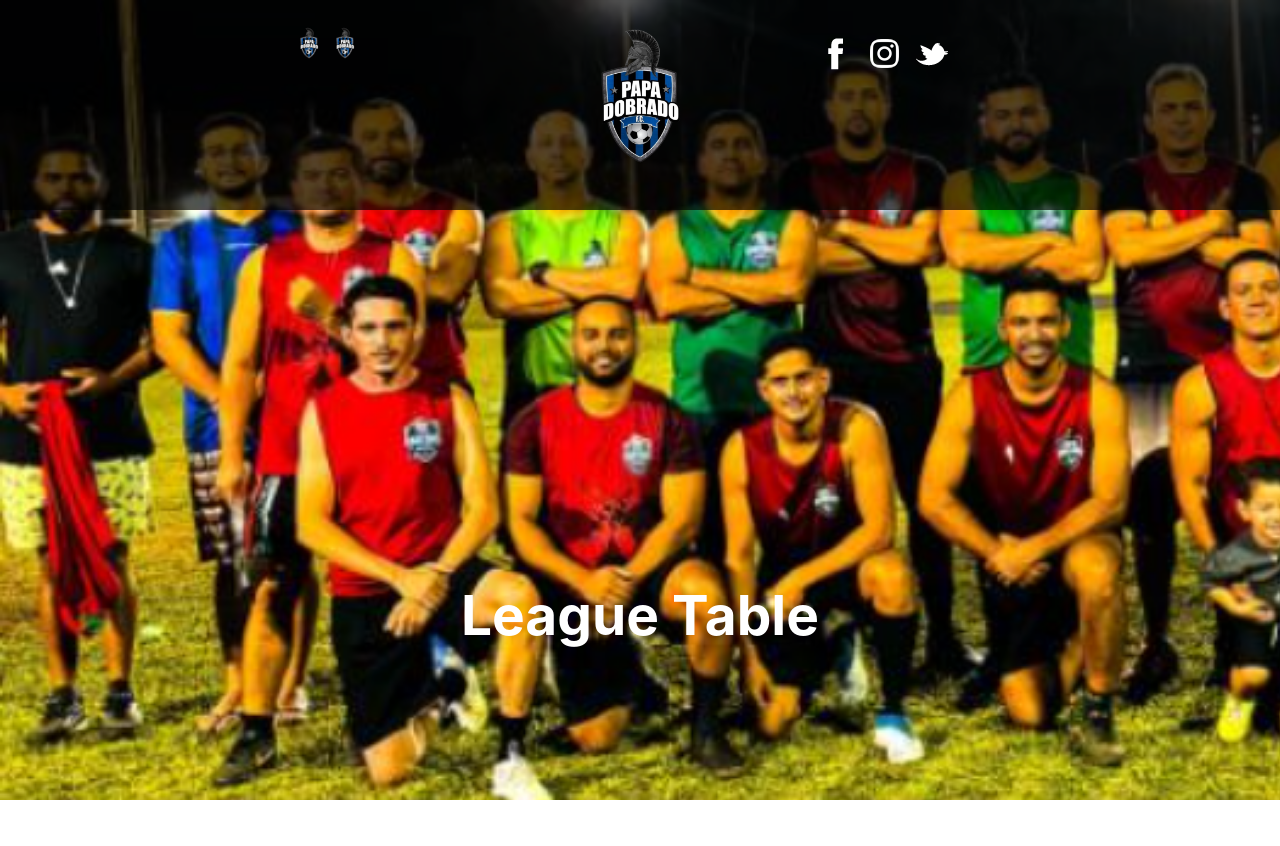
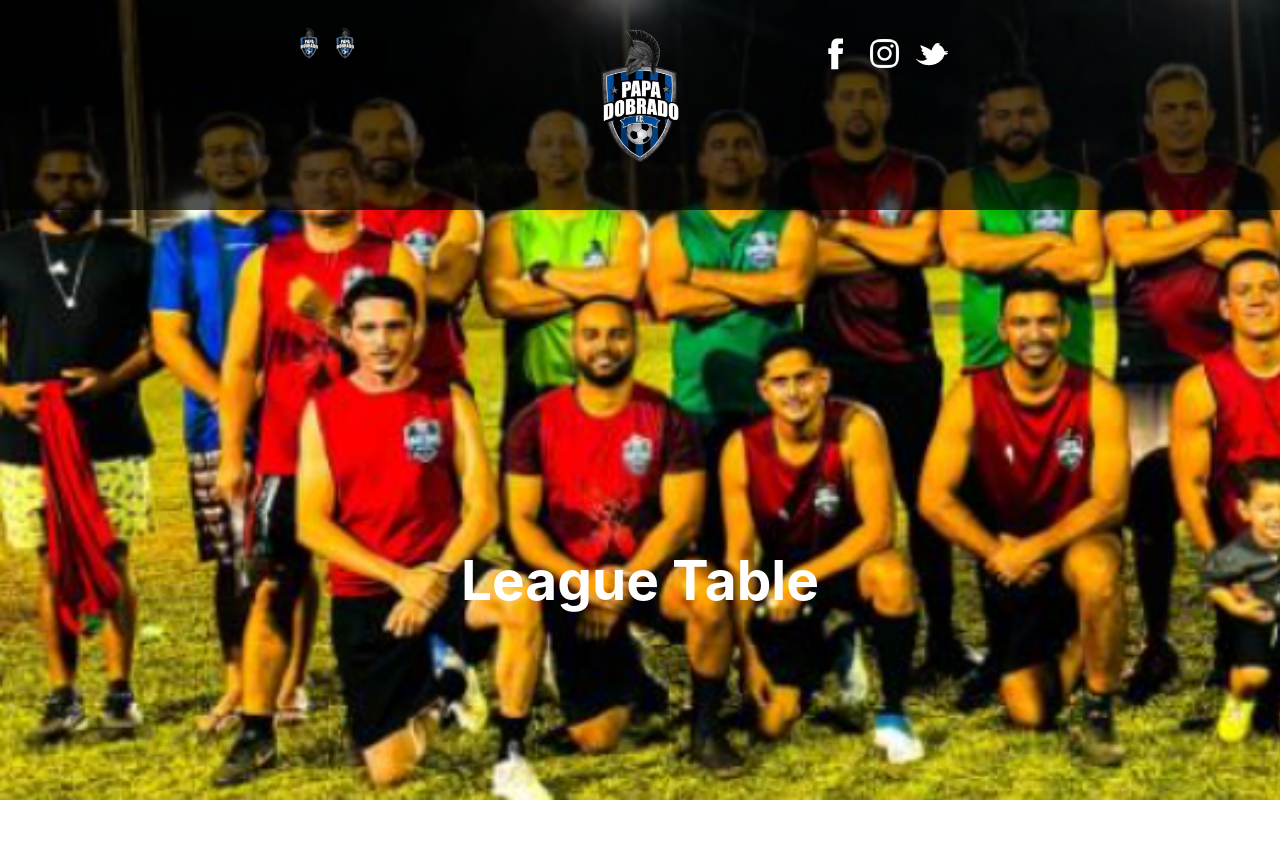
Before and after one commit to alewnardu/papadobradofc, a Flask app: template app/templates/base.html in a window 1280 px wide. Shown: the top 846 px of the page. Run offline with Flask 3, Linux system fonts and the light colour scheme; the template is opened without the code that fills it, so the values that code supplies are empty; parts of the project's set-up code (start-up, migrations or seed data) failed here and were passed over; some libraries are stand-ins or nearby versions; some web fonts are replaced.

Commit message:
Header texto

```diff
--- a/app/templates/base.html
+++ b/app/templates/base.html
@@ -93,10 +93,9 @@
       </div>
     </nav>
     <header class="page-header" data-background="{{ url_for('static', filename='img/escalacao.png') }}">
-      <div class="container bosluk3a">
-        <h2 class="bosluk3a">League Table</h2>
+      <div class="container">
         <!-- <div class="bosluk3"></div> -->
-
+        <h2 class="boslukhm">League Table</h2>
       </div>
       <!-- end container -->
     </header>
```
